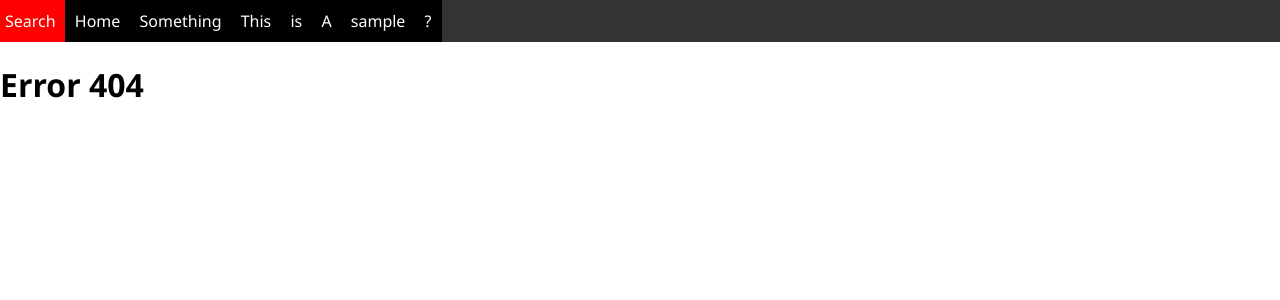
After one commit to Shaddow798/startpage, a Flask app: template templates/404.html in a window 1280 px wide. The commit adds this page. Shown: the top 300 px of the page. Run offline with Flask 3, Linux system fonts and the light colour scheme; the template is opened without the code that fills it, so the values that code supplies are empty.

Commit message:
handle errors

```diff
--- a/main.py
+++ b/main.py
@@ -51,10 +51,15 @@ def settings():
     else:
         return render_template('settings.html')
 
-# Hanndle errors
+#Handling error 404 and displaying relevant web page
 @app.errorhandler(404)
-def not_found(e):
-  return render_template('errorpage.html'), 404
+def not_found_error(error):
+    return render_template('404.html'),404
+
+#Handling error 500 and displaying relevant web page
+@app.errorhandler(500)
+def internal_error(error):
+    return render_template('500.html'),500
 
 
 # run the program
--- /dev/null
+++ b/templates/404.html
@@ -0,0 +1,9 @@
+{% extends 'base.html' %}
+{% block head%}
+<title>Error 404</title>
+{% endblock %}
+
+{% block body %}
+    <h1>Error 404</h1>
+
+{% endblock %}
--- a/templates/errorpage.html
+++ b/templates/500.html
@@ -1,9 +1,9 @@
 {% extends 'base.html' %}
 {% block head%}
-<title>Error </title>
+<title>Error 500</title>
 {% endblock %}
 
 {% block body %}
-
+    <h1>Error 500</h1>
 
 {% endblock %}
```
